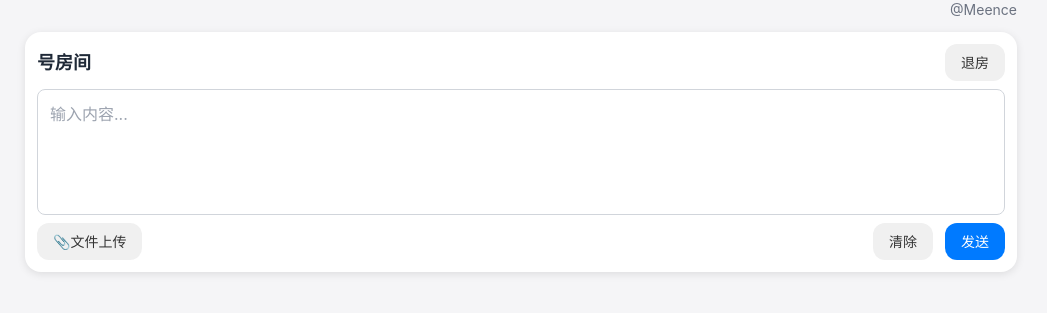
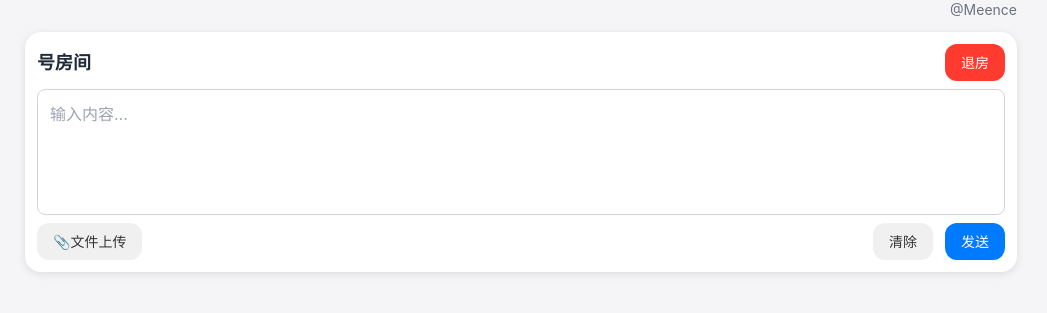
Before and after one commit to Meence/iWebShelter, a FastAPI app: template src/templates/index.html in a window 1280 px wide. Shown: the top 313 px of the page, without its empty margins (119-1166 px from the left). Run offline with FastAPI, Linux system fonts and the light colour scheme; the template is opened without the code that fills it, so the values that code supplies are empty; parts of the project's set-up code (start-up, migrations or seed data) failed here and were passed over; some libraries are stand-ins or nearby versions.

Commit message:
Update index.html

```diff
--- a/src/templates/index.html
+++ b/src/templates/index.html
@@ -127,6 +127,15 @@
 
         .ios-btn-secondary:hover {
             background-color: #e0e0e0;
+        }
+
+        .ios-btn-danger {
+            background-color: #ff3b30;
+            color: white;
+        }
+
+        .ios-btn-danger:hover {
+            background-color: #ff2d20;
         }
 
         /* 剪贴板卡片样式 */
@@ -365,7 +374,7 @@
             <!-- 标题行 -->
             <div class="flex justify-between items-center mb-2">
                 <h2 class="text-lg font-semibold text-gray-800">{{ room_id }}号房间</h2>
-                <button id="exitBtn" class="ios-btn ios-btn-secondary">退房</button>
+                <button id="exitBtn" class="ios-btn ios-btn-danger">退房</button>
             </div>
 
             <!-- 自定义文本编辑器 -->
```
